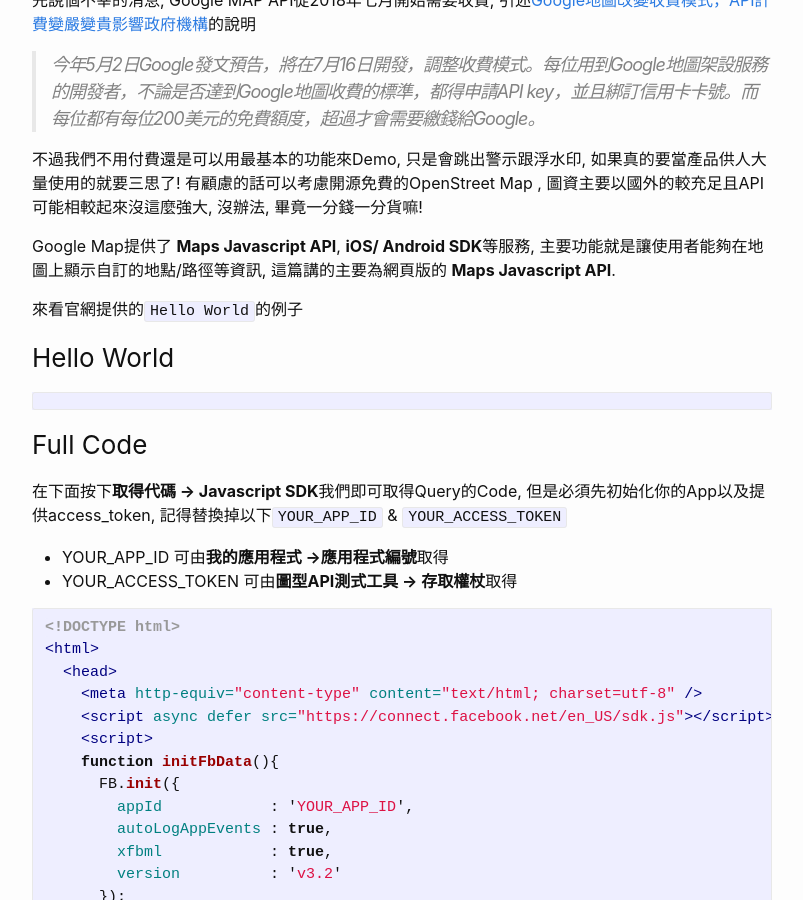
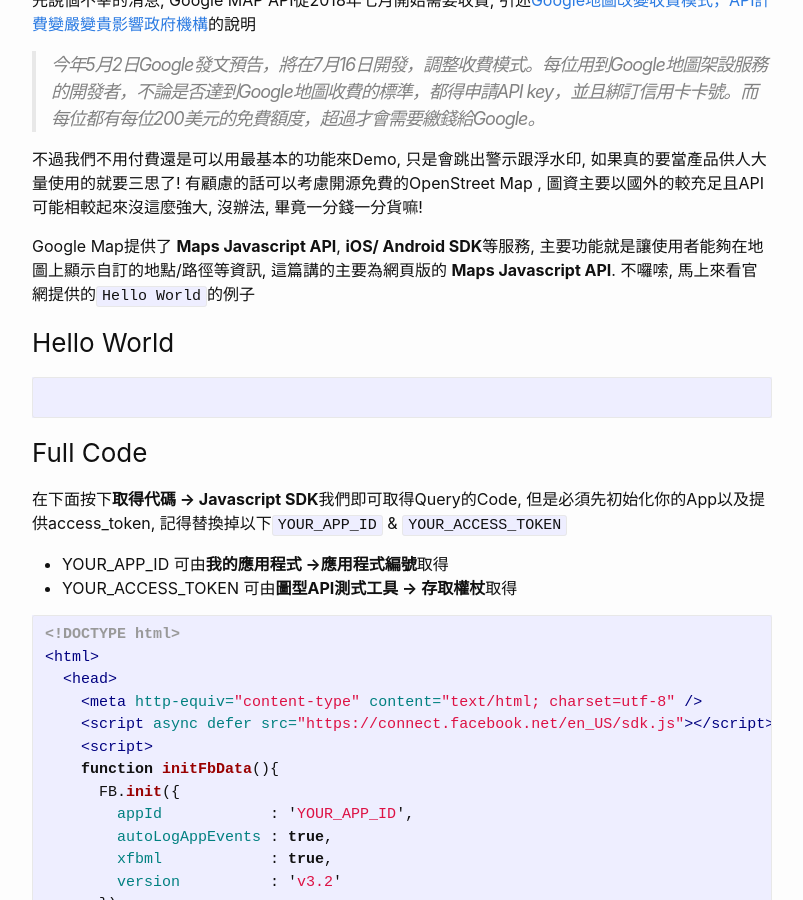
Before and after one commit to t6847kimo/blog, a Jekyll site: the page built from _posts/2019-06-07-add-fb-location-info-on-google-map.md, in a window 1280 px wide and 900 px high, scrolled down 353 px. Shown: the whole window, without its empty margins (238-1041 px from the left). Built offline with Jekyll 4.4.1, drawn with Linux system fonts in a browser that asks for light colours; nearby versions of some CDN libraries; some of the changed lines change nothing that is shown.

Commit message:
_posts/2019-06-07-add-fb-location-info-on-google-map.md updated from https://stackedit.io/

````diff
--- a/_posts/2019-06-07-add-fb-location-info-on-google-map.md
+++ b/_posts/2019-06-07-add-fb-location-info-on-google-map.md
@@ -16,13 +16,13 @@
 不過我們不用付費還是可以用最基本的功能來Demo, 只是會跳出警示跟浮水印, 如果真的要當產品供人大量使用的就要三思了! 有顧慮的話可以考慮開源免費的OpenStreet Map , 圖資主要以國外的較充足且API可能相較起來沒這麼強大, 沒辦法, 畢竟一分錢一分貨嘛!
 
 Google Map提供了 **Maps Javascript API**, **iOS/ Android SDK**等服務, 主要功能就是讓使用者能夠在地圖上顯示自訂的地點/路徑等資訊, 這篇講的主要為網頁版的 **Maps Javascript API**.
-
-來看官網提供的`Hello World`的例子
+不囉嗦, 馬上來看官網提供的`Hello World`的例子
 
 ### Hello World
+```html
 
-```html
 ```
+
 {{ 123.html }}
 
 
@@ -67,7 +67,7 @@
 </html>
 ```
 <!--stackedit_data:
-eyJoaXN0b3J5IjpbLTExNzUwMTQwMjksMjEyNjc4NTIzNSwtMj
-ExOTI1MzkzNiwtMzE0Mzg2MDIsNDQ2Mzc3MzksLTU5ODYzMDcx
-MiwxOTI2NjY1NTY3XX0=
+eyJoaXN0b3J5IjpbMTIxMjE0MDM3NywyMTI2Nzg1MjM1LC0yMT
+E5MjUzOTM2LC0zMTQzODYwMiw0NDYzNzczOSwtNTk4NjMwNzEy
+LDE5MjY2NjU1NjddfQ==
 -->
````
